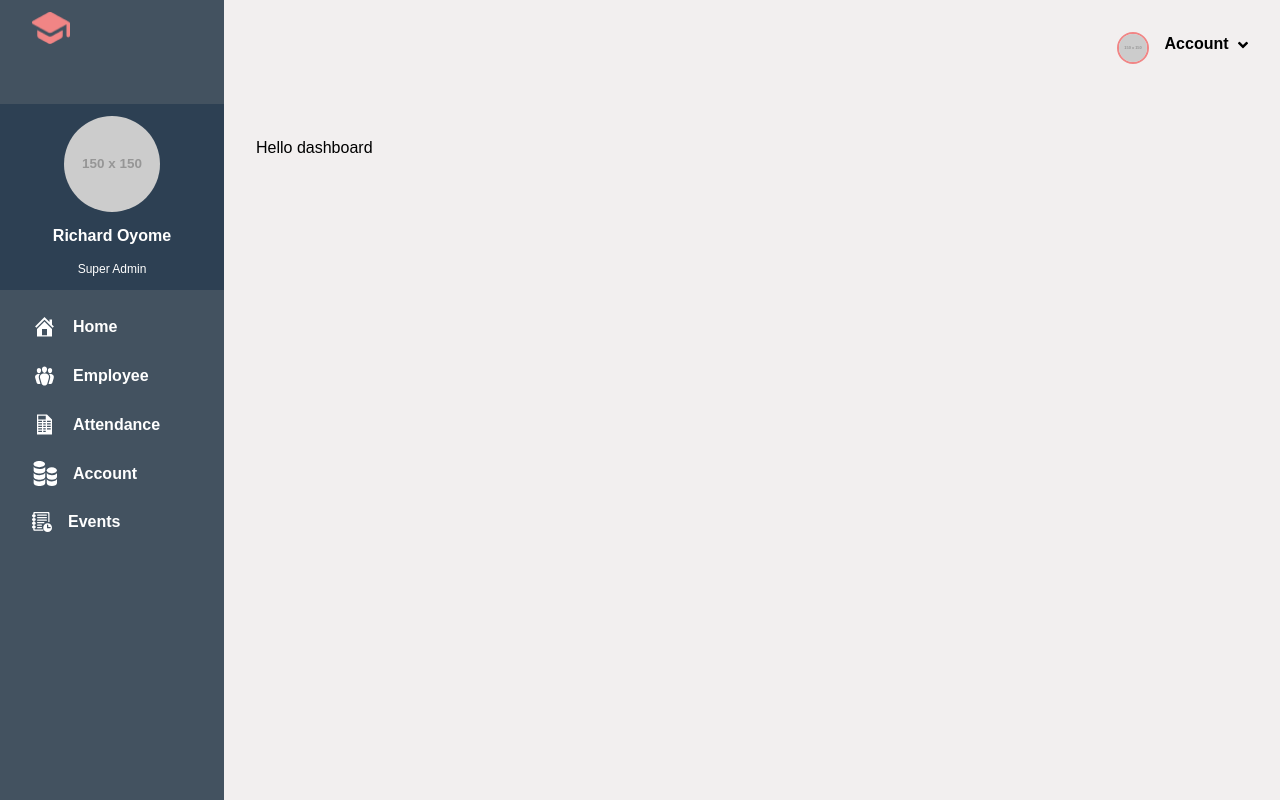
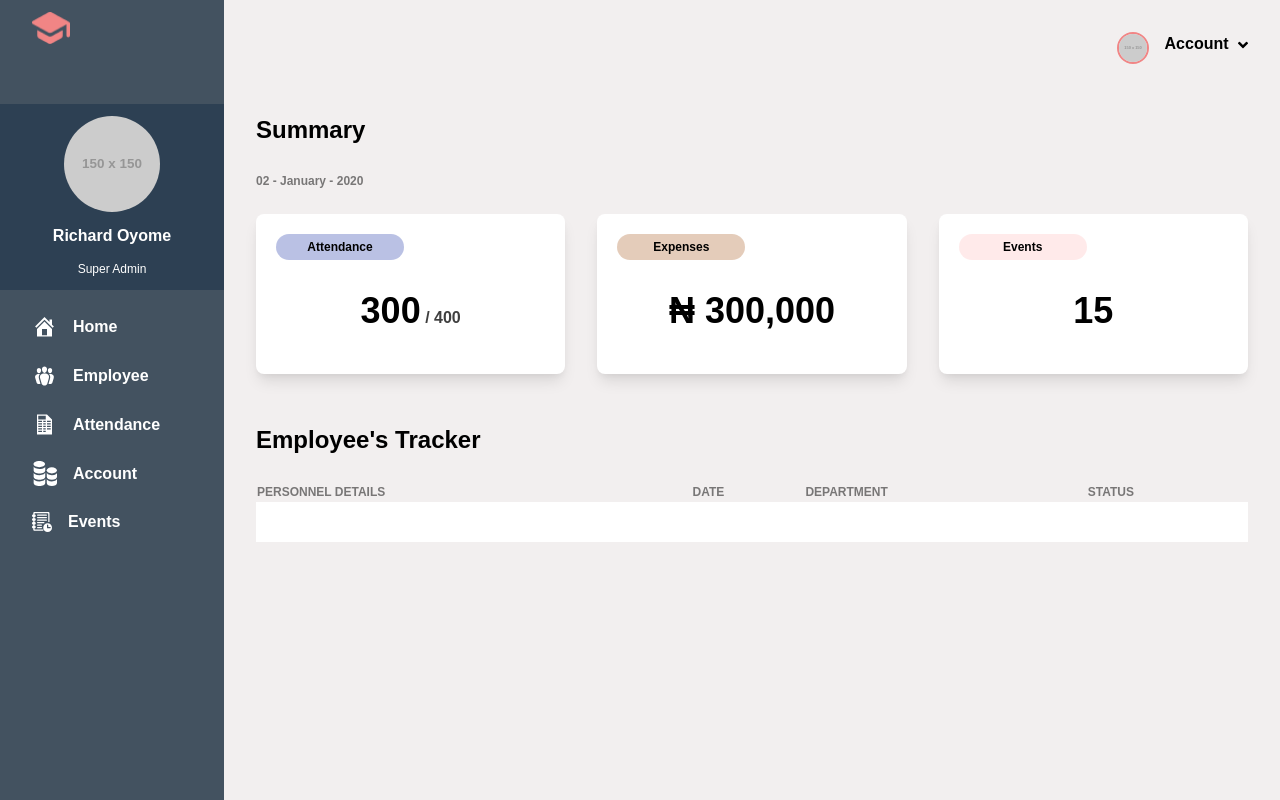
Before and after one commit to Mr-Malomz/School-IT_NextJs, a Next.js app: page /auth/dashboard in a window 1280 px wide. Built offline with nearby package versions, Linux system fonts and the light colour scheme.

Commit message:
Dashboard Cards

```diff
--- a/components/AuthLayout.tsx
+++ b/components/AuthLayout.tsx
@@ -87,7 +87,7 @@ const AuthLayout: FC<LayoutProps> = ({ children, pageTitle }) => {
 							</div>
 						</nav>
 					</header>
-                    <section className='px-4 py-2 lg:px-8 lg:py-8'>
+                    <section className='px-4 py-2 lg:px-8'>
                         {children}
                     </section>
 				</section>
--- a/components/Sidebar.tsx
+++ b/components/Sidebar.tsx
@@ -18,8 +18,7 @@ const Sidebar: FC<NavProps> = ({ isModalOpen, handleModal }) => {
 			<nav
 				className={`bg-admin-nav-light ${
 					isModalOpen ? 'block' : 'hidden'
-				} lg:block absolute w-56 mt-2 ml-3 lg:mt-0 lg:ml-0 rounded-lg lg:min-h-full lg:rounded-none lg:relative`}
-				style={{ height: '95%' }}
+				} lg:block absolute w-56 mt-2 ml-3 z-10 lg:mt-0 lg:ml-0 rounded-lg lg:min-h-full lg:rounded-none lg:relative`}
 			>
 				<div className='flex justify-between py-3 px-8'>
 					<Link href='#'>
--- a/pages/auth/dashboard.tsx
+++ b/pages/auth/dashboard.tsx
@@ -2,9 +2,78 @@ import React from 'react';
 import AuthLayout from '../../components/AuthLayout';
 
 const Dashboard = () => {
-	return <AuthLayout pageTitle='Dashboard'>
-        <h1>Hello dashboard</h1>
-    </AuthLayout>;
+	return (
+		<AuthLayout pageTitle='Dashboard'>
+			<h3 className='text-2xl font-semibold mb-6 capitalize'>summary</h3>
+			<p className='text-xs font-semibold opacity-50 mb-6'>
+				02 - January - 2020
+			</p>
+			<section className='mb-6 lg:flex lg:justify-between'>
+				<div className='bg-white h-40 rounded-lg shadow-lg p-5 mb-6 w-full lg:mr-8'>
+					<span
+						className='text-xs w-32  text-center py-1 rounded-full inline-block capitalize font-semibold'
+						style={{ background: 'rgba(28, 51, 167, 0.3)' }}
+					>
+						attendance
+					</span>
+					<h1 className='text-center mt-6'>
+						<span className='text-4xl font-semibold'>300</span>
+						<span className='text-base font-semibold opacity-75'>
+							{' '}
+							/ 400
+						</span>
+					</h1>
+				</div>
+				<div className='bg-white h-40 rounded-lg shadow-lg p-5 mb-6 w-full lg:mr-8'>
+					<span
+						className='text-xs w-32  text-center py-1 rounded-full inline-block capitalize font-semibold'
+						style={{ background: 'rgba(167, 87, 28, 0.3)' }}
+					>
+						expenses
+					</span>
+					<h1 className='text-center mt-6'>
+						<span className='text-4xl font-semibold'>
+							₦ 300,000{' '}
+						</span>
+					</h1>
+				</div>
+				<div className='bg-white h-40 rounded-lg shadow-lg p-5 w-full'>
+					<span
+						className='text-xs w-32  text-center py-1 rounded-full inline-block capitalize font-semibold'
+						style={{ background: 'rgba(255, 185, 185, 0.3)' }}
+					>
+						events
+					</span>
+					<h1 className='text-center mt-6'>
+						<span className='text-4xl font-semibold'>15</span>
+					</h1>
+				</div>
+			</section>
+			<section>
+				<h3 className='text-2xl font-semibold mb-6 capitalize'>
+					employee's tracker
+				</h3>
+                <table className='w-full'>
+                    <thead>
+                        <tr className='mb-3'>
+                            <th className='uppercase opacity-50 text-xs  text-left'>personnel details</th>
+                            <th className='uppercase opacity-50 text-xs  text-left'>date</th>
+                            <th className='uppercase opacity-50 text-xs  text-left'>department</th>
+                            <th className='uppercase opacity-50 text-xs  text-left'>status</th>
+                        </tr>
+                    </thead>
+                    <tbody>
+                        <tr className='bg-white h-10'>
+                            <td></td>
+                            <td></td>
+                            <td></td>
+                            <td></td>
+                        </tr>
+                    </tbody>
+                </table>
+			</section>
+		</AuthLayout>
+	);
 };
 
 export default Dashboard;
```
